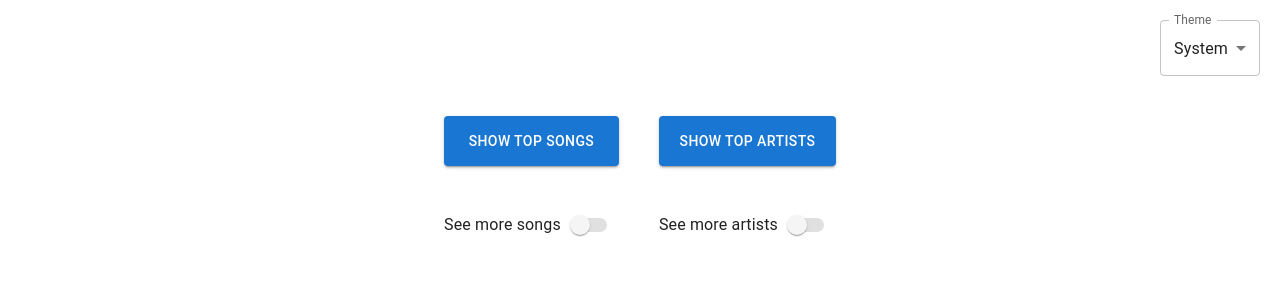
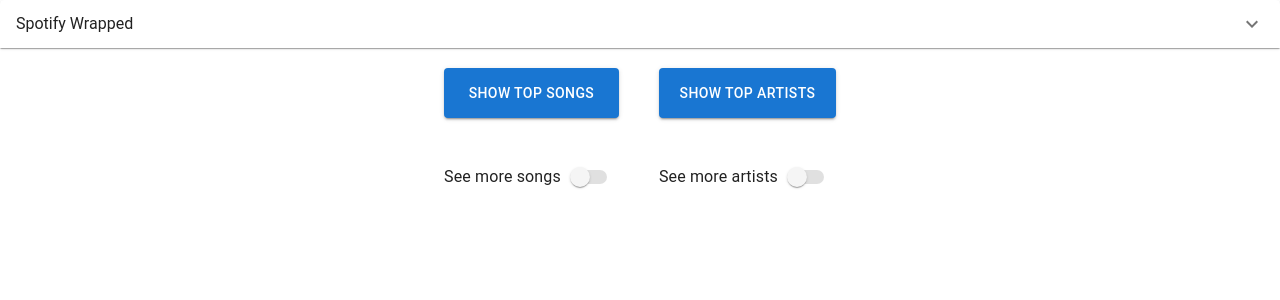
Before and after one commit to mogosbogdan/spotify-wrapped, a React (Vite) app: page / in a window 1280 px wide. Shown: the top 300 px of the page. Built offline with nearby package versions, Linux system fonts and the light colour scheme.

Commit message:
accordion for theme dropdown

```diff
--- a/package.json
+++ b/package.json
@@ -15,6 +15,7 @@
   "dependencies": {
     "@emotion/react": "^11.14.0",
     "@emotion/styled": "^11.14.0",
+    "@mui/icons-material": "^6.4.3",
     "@mui/material": "^6.2.0",
     "@reduxjs/toolkit": "^2.5.0",
     "bootstrap": "^5.3.3",
--- a/src/App.jsx
+++ b/src/App.jsx
@@ -10,7 +10,10 @@
   MenuItem,
   FormControl,
   InputLabel,
+  AccordionSummary,
+  Accordion,
 } from "@mui/material";
+import ExpandMoreIcon from "@mui/icons-material/ExpandMore";
 import TopArtists from "./TopArtists";
 import "./index.css";
 import useMediaQuery from "@mui/material/useMediaQuery";
@@ -91,8 +94,20 @@
   return (
     <ThemeProvider theme={theme}>
       <CssBaseline />
+      <Accordion>
+        <AccordionSummary
+          expandIcon={<ExpandMoreIcon />}
+          aria-controls="panel1-content"
+          id="panel1-header"
+        >
+          <div component="span">Spotify Wrapped</div>
+        </AccordionSummary>
         <div
-        style={{ display: "flex", justifyContent: "end", alignItems: "center" }}
+          style={{
+            display: "flex",
+            justifyContent: "flex-start",
+            alignItems: "center",
+          }}
         >
           <FormControl style={{ margin: "20px" }}>
             <InputLabel>Theme</InputLabel>
@@ -107,6 +122,8 @@
             </Select>
           </FormControl>
         </div>
+      </Accordion>
+
       <div
         style={{
           overflowY: "scroll",
```
Also changed, not shown: 1 other file (tests, documents, lock files or other folders). Lines whose indentation alone changed are shown as unchanged.
